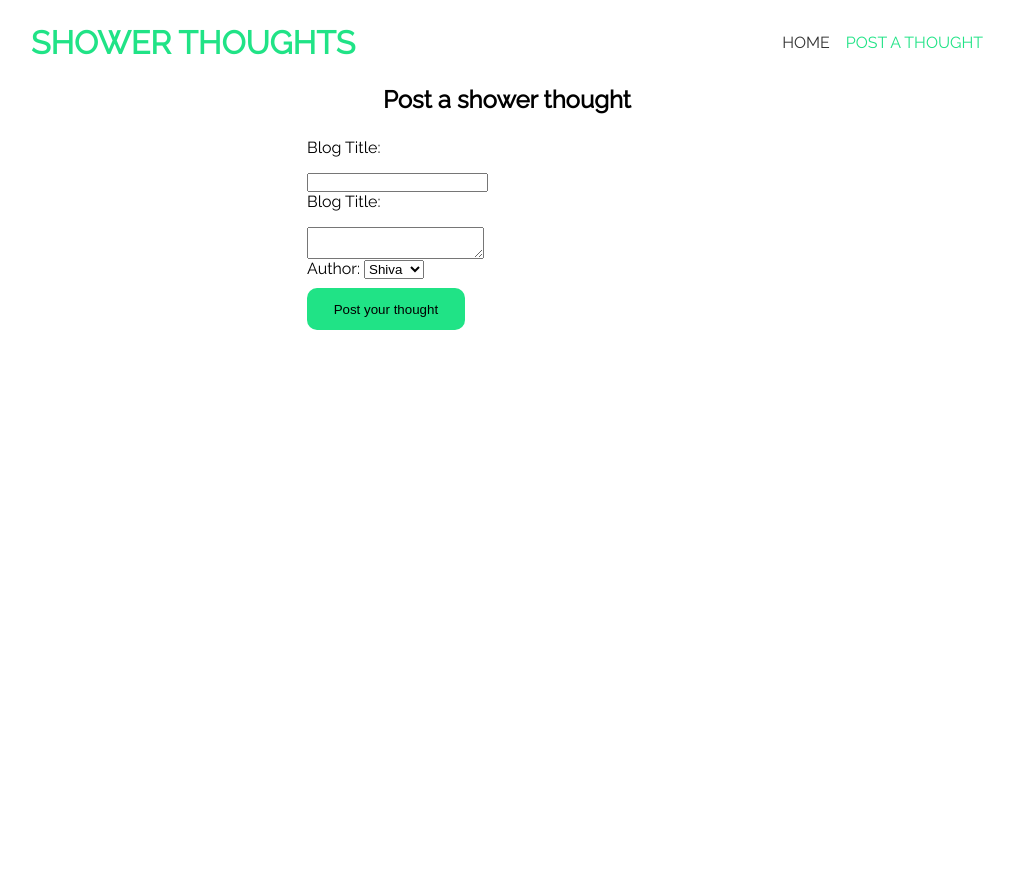
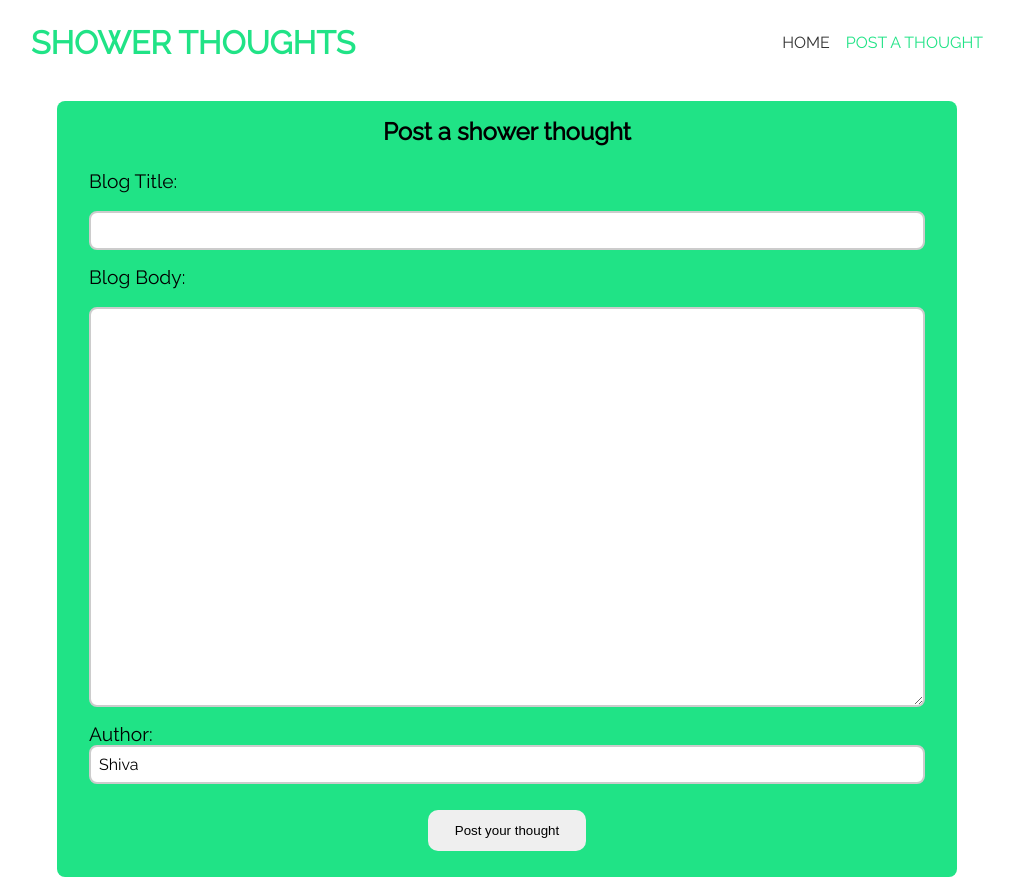
Before and after one commit to shivaprakash-sudo/shower-thoughts, a React (Create React App) app: page /post_a_thought in a window 1280 px wide. Shown: the whole page, without its empty margins (133-1147 px from the left). Before the commit the page ends 800 px from the top, so only its background shows below. Built offline with nearby package versions, Linux system fonts and the light colour scheme.

Commit message:
added stylings to the form elements

```diff
--- a/src/BlogList.js
+++ b/src/BlogList.js
@@ -10,7 +10,7 @@ const BlogList = ({ blogs, title }) => {
             <h3 className="blog-heading">{blog.title}</h3>
           </Link>
           <small className="blog-author">
-            Posted by:
+            Posted by: &nbsp;
             {blog.author}
           </small>
         </div>
--- a/src/PostAThought.js
+++ b/src/PostAThought.js
@@ -51,7 +51,7 @@ const PostAThought = () => {
         </div>
         <div className="blog-body-container">
           <label className="d-block" htmlFor="blog-body">
-            Blog Title:
+            Blog Body:
           </label>
           <textarea
             id="blog-body"
@@ -66,26 +66,22 @@ const PostAThought = () => {
         </div>
         <div className="author">
           <label htmlFor="author">Author: </label>
-          <select
+          <input
             name="author"
             id="author"
             value={author}
             onChange={(e) => {
               setAuthor(e.target.value);
             }}
-          >
-            <option value="Shiva">Shiva</option>
-            <option value="Niketh">Niketh</option>
-            <option value="Jay">Jay</option>
-          </select>
+          />
         </div>
-        <div className="btn-submit">
+        <div className="btn-submit txt-center">
           {isPending ?
-          (<button disabled className="btn btn-theme" type="submit">
+          (<button disabled className="btn" type="submit">
           Posting...
         </button>)
           :
-          (<button className="btn btn-theme" type="submit">
+          (<button className="btn" type="submit">
             Post your thought
           </button>)
 }
--- a/src/index.css
+++ b/src/index.css
@@ -32,6 +32,28 @@ a:hover {
     text-decoration: underline dashed;
 }
 
+label {
+    font-size: 1.2rem;
+    margin-bottom: 1em;
+}
+
+input, textarea{
+    font-family: inherit;
+    width: 100%;
+    padding: 0.5em;
+    font-size: inherit;
+    margin-bottom: 1em;
+    border: 2px solid #ccc;
+    border-radius: 8px;
+    -webkit-border-radius: 8px;
+    -moz-border-radius: 8px;
+    -ms-border-radius: 8px;
+    -o-border-radius: 8px;
+}
+
+textarea {
+    min-height: 25rem;
+}
 
 /* utility classes */
 
@@ -84,12 +106,11 @@ a:hover {
     -o-border-radius: 10px;
 }
 
-.btn-theme {
+.btn-theme,.btn-theme-on-hover:hover {
     background: var(--greenish-cyan-theme);
 }
 
 .btn:hover {
-    color: #fff;
     transform: scale(1.07);
     -webkit-transform: scale(1.07);
     -moz-transform: scale(1.07);
@@ -191,16 +212,21 @@ a:hover {
 /* post a thought form styles */
 
 .post-a-thought-container {
-    max-width: 400px;
+    max-width: 900px;
+    background: var(--greenish-cyan-theme);
+    padding: 1em 2em;
+    margin: 1em auto;
+    border-radius: 8px;
+    -webkit-border-radius: 8px;
+    -moz-border-radius: 8px;
+    -ms-border-radius: 8px;
+    -o-border-radius: 8px;
 }
 
 .post-form-heading {
     margin-bottom: 1em;
 }
 
-.form label {
-    margin-bottom: 1em;
-}
 
 /* 404 error page */
 
```
Also changed, not shown: data/db.json (+6 -0 lines).
